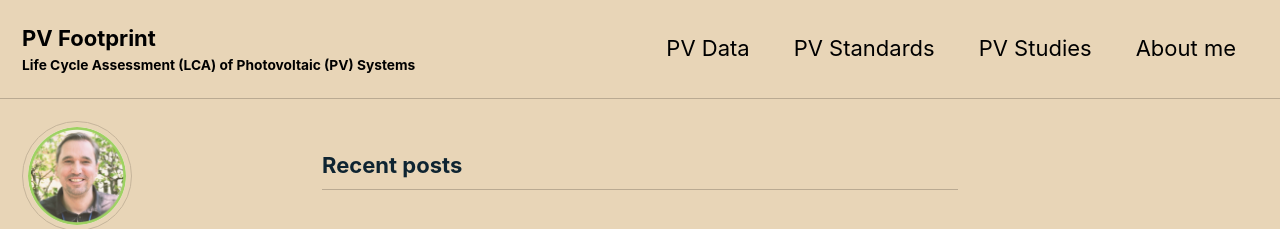
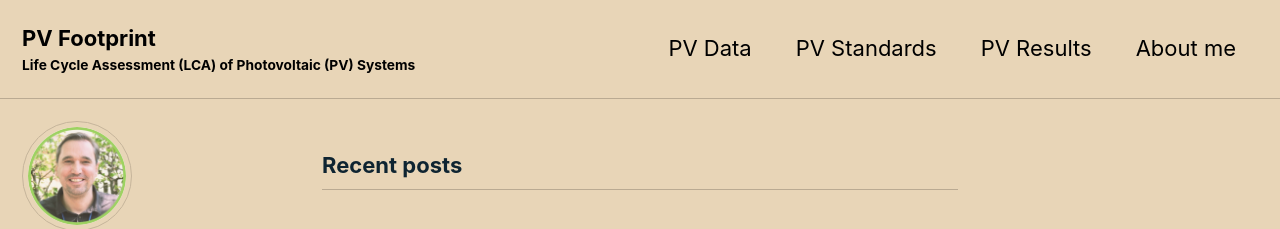
Before and after one commit to conradspindler/pv_footprint, a Jekyll site: the page built from index.html, in a window 1280 px wide. Shown: the top 229 px of the page. Built offline with Jekyll 4.4.1, drawn with Linux system fonts in a browser that asks for light colours; cached includes are drawn as plain includes; the list of posts is cut into pages by our own code.

Commit message:
Replace 'PV Studies' with 'PV Results' in navigation

```diff
--- a/_data/navigation.yml
+++ b/_data/navigation.yml
@@ -4,8 +4,8 @@ main:
     url: /pv_data/
   - title: "PV Standards"
     url: /pv_standards/
-  - title: "PV Studies"
-    url: /pv_studies/
+  - title: "PV Results"
+    url: /pv_results/
   - title: "About me"
     url: https://www.ecolca.com
   # - title: "About"
```
